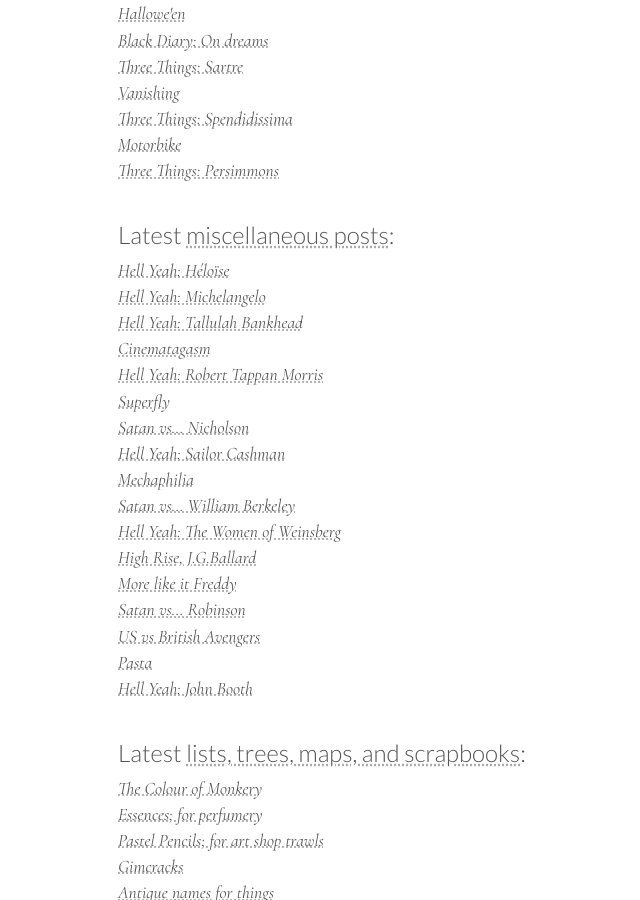
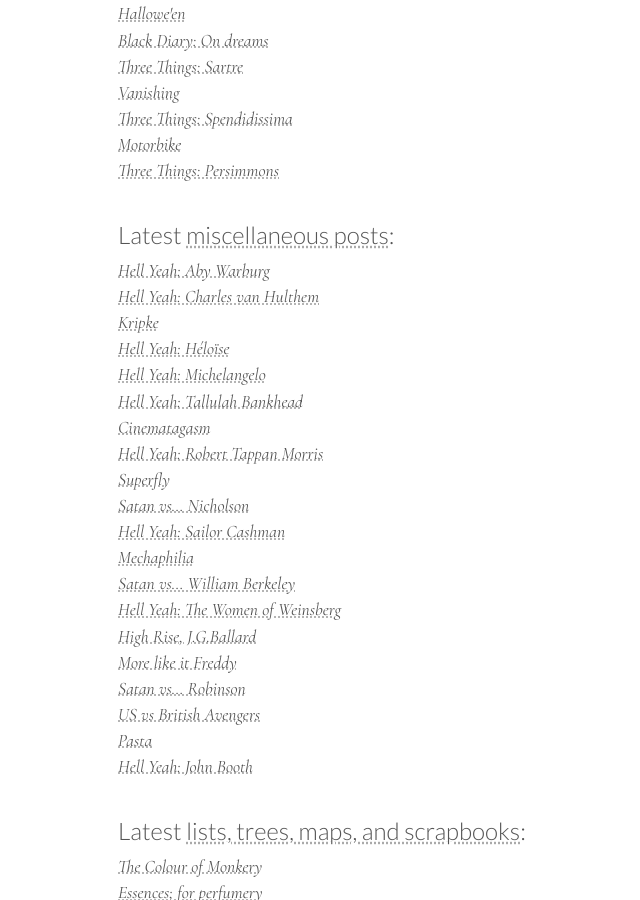
Before and after one commit to CollectionsOfThisKind/collectionsofthiskind.github.io, a Jekyll site: the page built from index.html, in a window 1280 px wide and 900 px high, scrolled down 2109 px. Shown: the whole window, without its empty margins (132-772 px from the left). Built offline with Jekyll 4.4.1, drawn with Linux system fonts in a browser that asks for light colours.

Commit message:
Add files via upload

```diff
--- a/index.html
+++ b/index.html
@@ -130,6 +130,9 @@ A collection of notes, ordered by <a href="/pages/about/boiling.html">boiling ch
 <h2 name="misc">Latest <a href="pages/misc/index.html">miscellaneous posts</a>:</h2>
 
 <ul class="new">
+<li><a href="/pages/misc/hellyeah17.html">Hell Yeah: Aby Warburg</a></li>
+<li><a href="/pages/misc/hellyeah16.html">Hell Yeah: Charles van Hulthem</a></li>
+<li><a href="/pages/images/kripke.html">Kripke</a></li>
 <li><a href="/pages/misc/hellyeah12.html">Hell Yeah: Héloïse</a></li>
 <li><a href="/pages/misc/hellyeah6.html">Hell Yeah: Michelangelo</a></li>
 <li><a href="/pages/misc/hellyeah5.html">Hell Yeah: Tallulah Bankhead</a></li>
```
